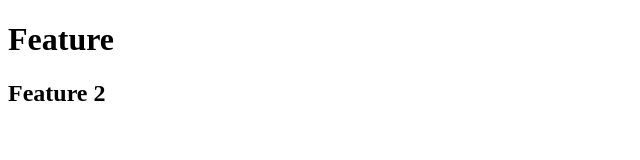
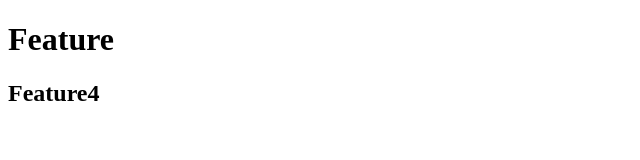
Before and after one commit to jayasai-gorre/demo-branching, a plain HTML site: page feature.html in a window 1280 px wide. Shown: the full height of the page, 0-640 px from the left. Drawn offline with Linux system fonts and the light colour scheme.

Commit message:
changed feature2 to feature4

```diff
--- a/feature.html
+++ b/feature.html
@@ -7,6 +7,6 @@
 </head>
 <body>
     <h1>Feature</h1>
-    <h2>Feature 2</h2>
+    <h2>Feature4</h2>
 </body>
 </html>
```
